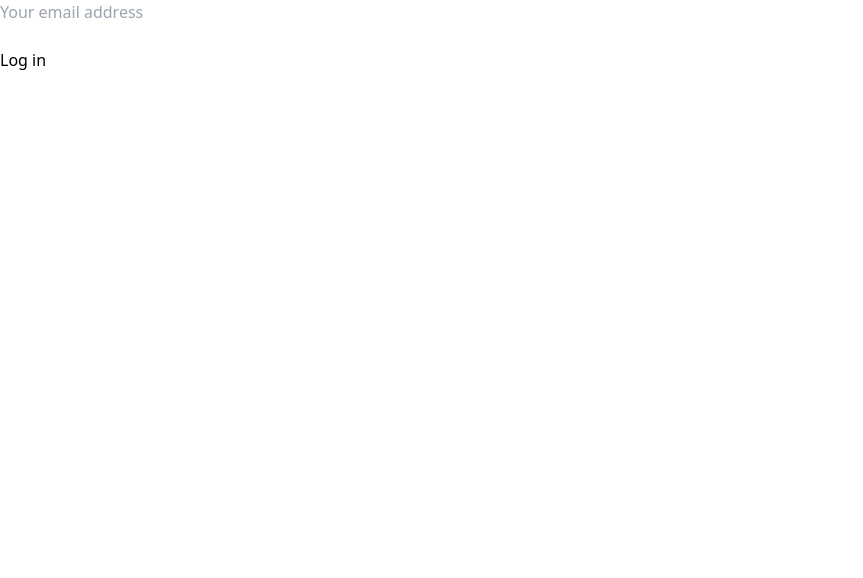
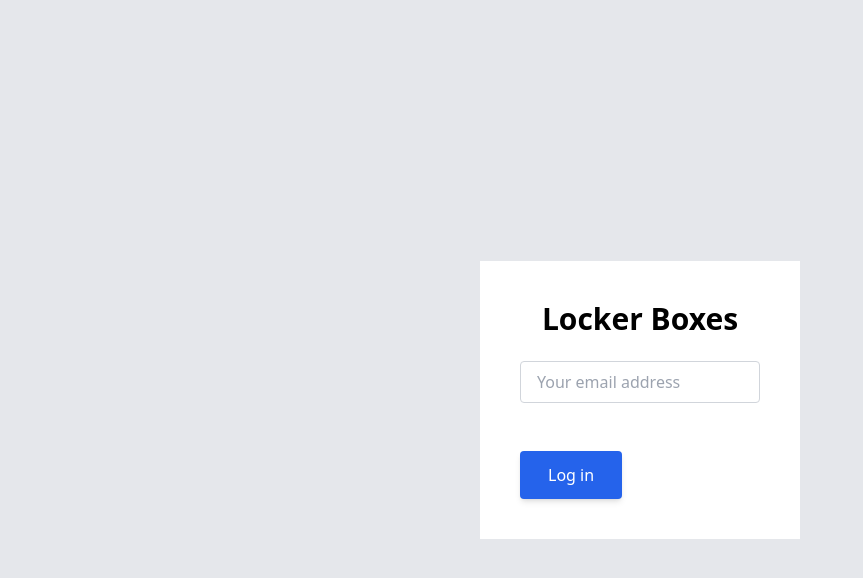
Before and after one commit to orhanbilge/locker-boxes, a React (Create React App) app: page / in a window 1280 px wide. Shown: the top 578 px of the page, without its empty margins (0-863 px from the left). Built offline with nearby package versions, Linux system fonts and the light colour scheme.

Commit message:
Login page style

```diff
--- a/src/pages/Login.js
+++ b/src/pages/Login.js
@@ -12,9 +12,11 @@ export default function Login() {
   const loginStatus = useSelector((state) => state.auth.loginStatus);
 
   return (
-    <div>
+    <div className="flex items-center justify-center h-screen bg-gray-200">
+      <div className="bg-white p-10 w-3/12">
+        <h1 className="text-3xl font-bold pb-6 text-center">Locker Boxes</h1>
         {loginStatus === "USER_ERROR" ? (
-        <div role="alert">
+          <div className="bg-red-100 border border-red-200 text-red-700 px-4 py-3 mb-4 rounded" role="alert">
             <span>Incorrect user information</span>
           </div>
         ) : null}
@@ -43,15 +45,18 @@ export default function Login() {
                   onBlur={handleBlur}
                   value={values.email}
                   placeholder="Your email address"
+                  className="px-4 block w-full py-2 font-normal border border-solid border-gray-300 rounded focus:border-gray-600 focus:outline-none"
                 />
+                <br />
                 {errors.email && touched.email && errors.email}
               </div>
               <div>
-              <button type="submit">Log in</button>
+                <button type="submit" className="px-7 py-3 bg-blue-600 text-white rounded shadow-md hover:bg-blue-700 hover:shadow-lg focus:bg-blue-700 focus:outline-none active:bg-blue-800">Log in</button>
               </div>
             </form>
           )}
         </Formik>
       </div>
+    </div>
   );
 }
```
Lines whose indentation alone changed are shown as unchanged.
